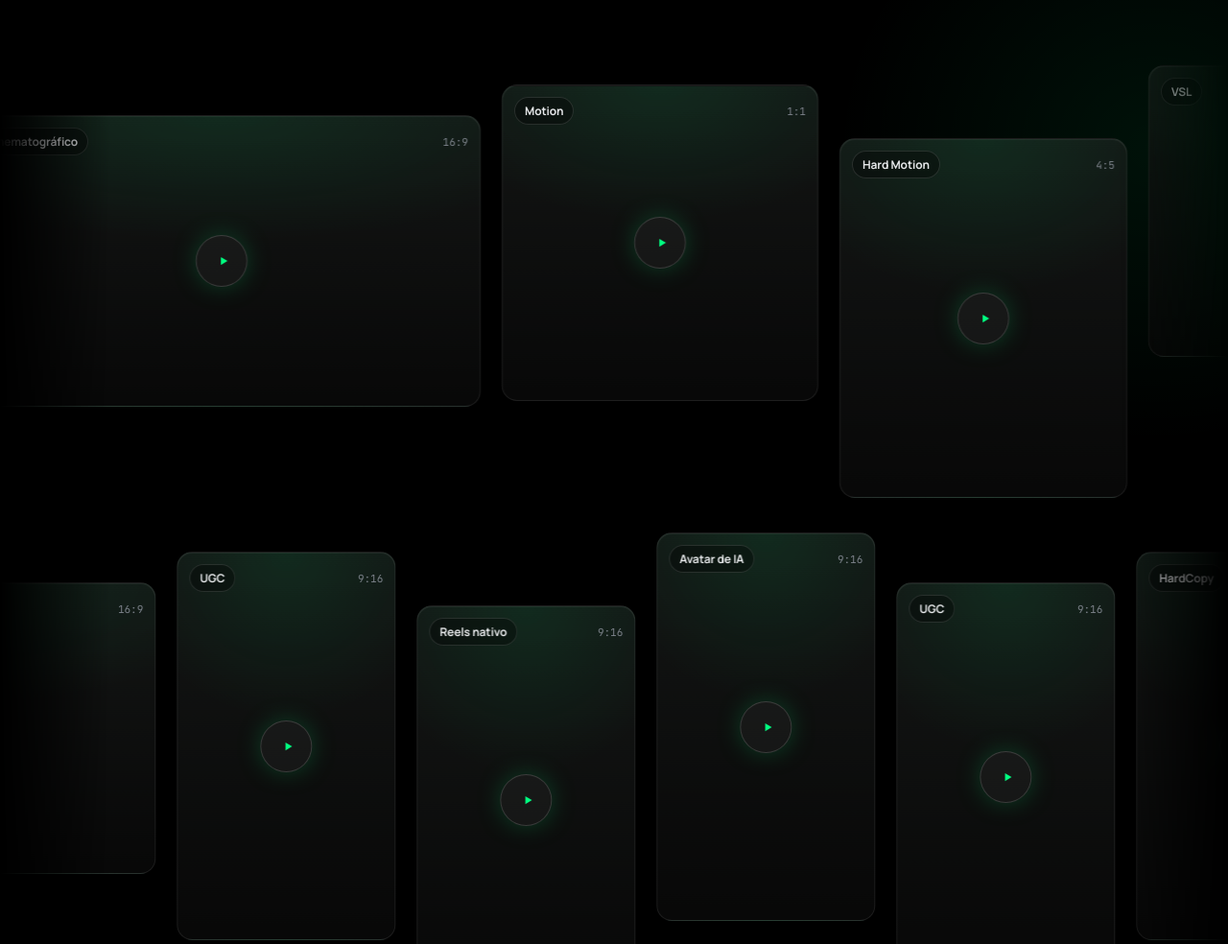
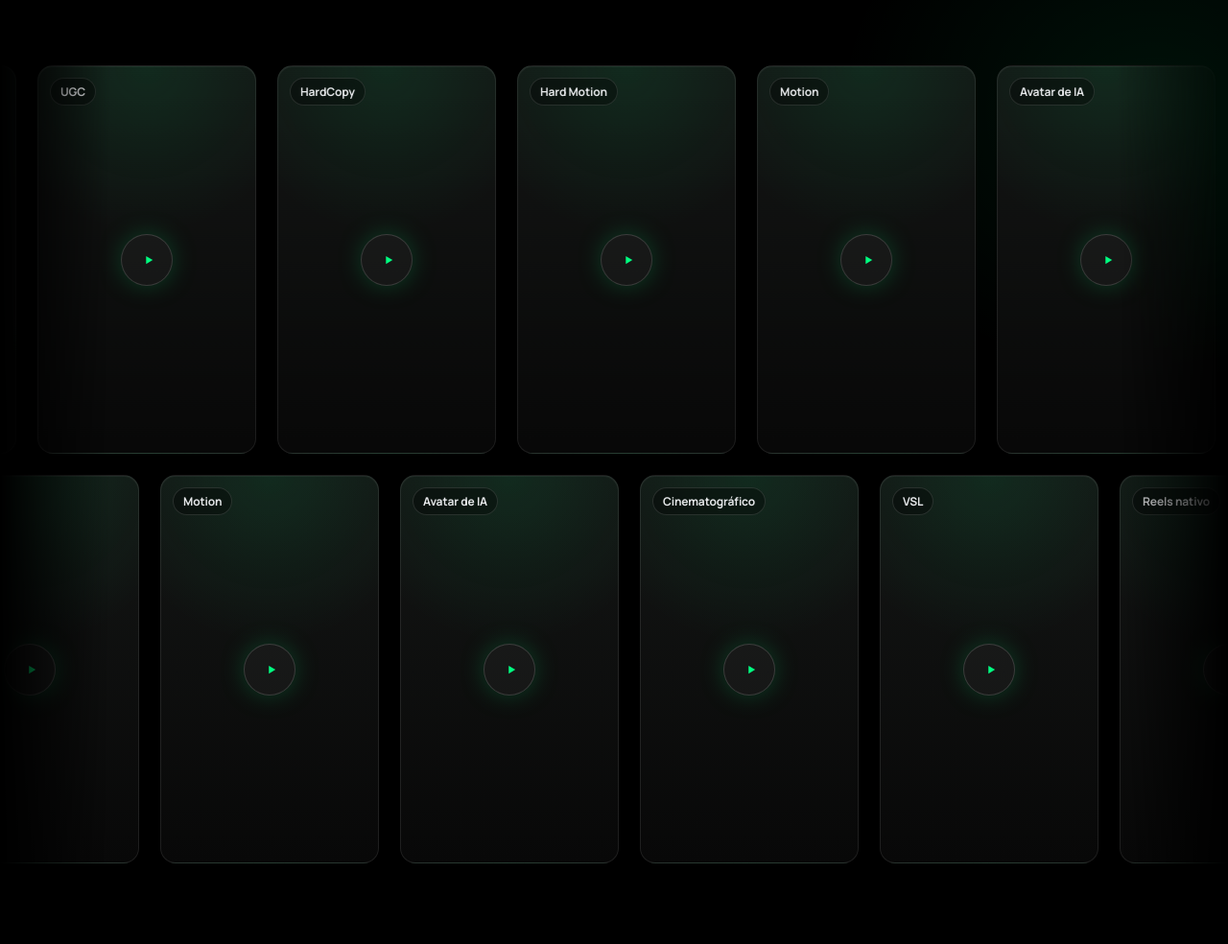
Before and after one commit to Wallacekpk/PH-Creative, a plain HTML site: page site/index.html in a window 1280 px wide. Shown: the part 1192-2176 px from the top of the page at 96% size. Drawn offline with Linux system fonts and the light colour scheme.

Commit message:
Galeria: todas as molduras verticais (9:16), alinhadas e sem selo de proporção
Cada fileira passa pelos 8 estilos antes de repetir; 3 molduras por estilo.

Co-Authored-By: Claude Opus 5.5 <noreply@anthropic.com>
Claude-Session: https://claude.ai/code/session_01Ly3fcKeWhYjFg8f9BYTGSm

```diff
--- a/site/assets/css/site.css
+++ b/site/assets/css/site.css
@@ -114,7 +114,7 @@ a{color:#00ff81}a:hover{color:#00d16e}
 .wall{position:relative;overflow:hidden;padding:24px 0 40px;-webkit-mask-image:linear-gradient(90deg,transparent 0,#000 9%,#000 91%,transparent 100%);mask-image:linear-gradient(90deg,transparent 0,#000 9%,#000 91%,transparent 100%)}
 .wall-row{display:flex;align-items:flex-start;width:max-content;will-change:transform}
 .row-a{animation:mq 95s linear infinite}
-.row-b{animation:mq 120s linear infinite reverse;margin-top:6px}
+.row-b{animation:mq 120s linear infinite reverse;margin-top:22px}
 .wall:hover .wall-row,.wall:focus-within .wall-row{animation-play-state:paused}
 .is-static .wall-row{animation:none}
 @keyframes mq{to{transform:translateX(-50%)}}
--- a/site/assets/js/dados.js
+++ b/site/assets/js/dados.js
@@ -25,13 +25,13 @@
         arquivo: caminho do MP4. Exemplo: 'videos/transportadora.mp4'
         poster: imagem de capa (opcional)
         estilo: igual ao nome de um item de ESTILOS
-        titulo, duracao
-        proporcao: '9:16', '4:5', '1:1' ou '16:9'
+        titulo, duracao (aparecem ao passar o mouse)
+      Todas as molduras são verticais (9:16). Use vídeos verticais.
       Com arquivo preenchido, o item toca sozinho na galeria e abre com
       som ao clicar. A galeria duplica os itens para o movimento infinito.
 
    As 24 molduras abaixo estão VAZIAS, esperando os vídeos reais.
-   Cada uma já tem estilo e proporção. Para preencher, coloque o
+   São 3 por estilo, todas verticais, e cada uma já tem o seu estilo. Para preencher, coloque o
    caminho do MP4 em arquivo e, se quiser, uma imagem de capa em poster.
    Moldura sem arquivo e sem poster aparece vazia na página.
    ================================================================== */
@@ -50,30 +50,30 @@ window.PH_DADOS = {
   },
 
   VIDEO_WORKS: [
-    { id: 'trabalho-01', arquivo: '', poster: '', estilo: 'HardCopy', titulo: '', duracao: '', proporcao: '9:16' },
-    { id: 'trabalho-02', arquivo: '', poster: '', estilo: 'UGC', titulo: '', duracao: '', proporcao: '9:16' },
-    { id: 'trabalho-03', arquivo: '', poster: '', estilo: 'Cinematográfico', titulo: '', duracao: '', proporcao: '16:9' },
-    { id: 'trabalho-04', arquivo: '', poster: '', estilo: 'Reels nativo', titulo: '', duracao: '', proporcao: '9:16' },
-    { id: 'trabalho-05', arquivo: '', poster: '', estilo: 'Motion', titulo: '', duracao: '', proporcao: '1:1' },
-    { id: 'trabalho-06', arquivo: '', poster: '', estilo: 'Avatar de IA', titulo: '', duracao: '', proporcao: '9:16' },
-    { id: 'trabalho-07', arquivo: '', poster: '', estilo: 'Hard Motion', titulo: '', duracao: '', proporcao: '4:5' },
-    { id: 'trabalho-08', arquivo: '', poster: '', estilo: 'UGC', titulo: '', duracao: '', proporcao: '9:16' },
-    { id: 'trabalho-09', arquivo: '', poster: '', estilo: 'VSL', titulo: '', duracao: '', proporcao: '16:9' },
-    { id: 'trabalho-10', arquivo: '', poster: '', estilo: 'HardCopy', titulo: '', duracao: '', proporcao: '9:16' },
-    { id: 'trabalho-11', arquivo: '', poster: '', estilo: 'Cinematográfico', titulo: '', duracao: '', proporcao: '9:16' },
-    { id: 'trabalho-12', arquivo: '', poster: '', estilo: 'Reels nativo', titulo: '', duracao: '', proporcao: '9:16' },
-    { id: 'trabalho-13', arquivo: '', poster: '', estilo: 'Motion', titulo: '', duracao: '', proporcao: '9:16' },
-    { id: 'trabalho-14', arquivo: '', poster: '', estilo: 'Avatar de IA', titulo: '', duracao: '', proporcao: '9:16' },
-    { id: 'trabalho-15', arquivo: '', poster: '', estilo: 'Hard Motion', titulo: '', duracao: '', proporcao: '9:16' },
-    { id: 'trabalho-16', arquivo: '', poster: '', estilo: 'UGC', titulo: '', duracao: '', proporcao: '9:16' },
-    { id: 'trabalho-17', arquivo: '', poster: '', estilo: 'VSL', titulo: '', duracao: '', proporcao: '16:9' },
-    { id: 'trabalho-18', arquivo: '', poster: '', estilo: 'HardCopy', titulo: '', duracao: '', proporcao: '9:16' },
-    { id: 'trabalho-19', arquivo: '', poster: '', estilo: 'Cinematográfico', titulo: '', duracao: '', proporcao: '9:16' },
-    { id: 'trabalho-20', arquivo: '', poster: '', estilo: 'Reels nativo', titulo: '', duracao: '', proporcao: '9:16' },
-    { id: 'trabalho-21', arquivo: '', poster: '', estilo: 'Motion', titulo: '', duracao: '', proporcao: '9:16' },
-    { id: 'trabalho-22', arquivo: '', poster: '', estilo: 'Avatar de IA', titulo: '', duracao: '', proporcao: '9:16' },
-    { id: 'trabalho-23', arquivo: '', poster: '', estilo: 'Hard Motion', titulo: '', duracao: '', proporcao: '9:16' },
-    { id: 'trabalho-24', arquivo: '', poster: '', estilo: 'VSL', titulo: '', duracao: '', proporcao: '16:9' }
+    { id: 'trabalho-01', arquivo: '', poster: '', estilo: 'Reels nativo', titulo: '', duracao: '' },
+    { id: 'trabalho-02', arquivo: '', poster: '', estilo: 'Motion', titulo: '', duracao: '' },
+    { id: 'trabalho-03', arquivo: '', poster: '', estilo: 'UGC', titulo: '', duracao: '' },
+    { id: 'trabalho-04', arquivo: '', poster: '', estilo: 'Avatar de IA', titulo: '', duracao: '' },
+    { id: 'trabalho-05', arquivo: '', poster: '', estilo: 'HardCopy', titulo: '', duracao: '' },
+    { id: 'trabalho-06', arquivo: '', poster: '', estilo: 'Cinematográfico', titulo: '', duracao: '' },
+    { id: 'trabalho-07', arquivo: '', poster: '', estilo: 'Hard Motion', titulo: '', duracao: '' },
+    { id: 'trabalho-08', arquivo: '', poster: '', estilo: 'VSL', titulo: '', duracao: '' },
+    { id: 'trabalho-09', arquivo: '', poster: '', estilo: 'Motion', titulo: '', duracao: '' },
+    { id: 'trabalho-10', arquivo: '', poster: '', estilo: 'Reels nativo', titulo: '', duracao: '' },
+    { id: 'trabalho-11', arquivo: '', poster: '', estilo: 'Avatar de IA', titulo: '', duracao: '' },
+    { id: 'trabalho-12', arquivo: '', poster: '', estilo: 'UGC', titulo: '', duracao: '' },
+    { id: 'trabalho-13', arquivo: '', poster: '', estilo: 'Cinematográfico', titulo: '', duracao: '' },
+    { id: 'trabalho-14', arquivo: '', poster: '', estilo: 'HardCopy', titulo: '', duracao: '' },
+    { id: 'trabalho-15', arquivo: '', poster: '', estilo: 'VSL', titulo: '', duracao: '' },
+    { id: 'trabalho-16', arquivo: '', poster: '', estilo: 'Hard Motion', titulo: '', duracao: '' },
+    { id: 'trabalho-17', arquivo: '', poster: '', estilo: 'Reels nativo', titulo: '', duracao: '' },
+    { id: 'trabalho-18', arquivo: '', poster: '', estilo: 'Motion', titulo: '', duracao: '' },
+    { id: 'trabalho-19', arquivo: '', poster: '', estilo: 'UGC', titulo: '', duracao: '' },
+    { id: 'trabalho-20', arquivo: '', poster: '', estilo: 'Avatar de IA', titulo: '', duracao: '' },
+    { id: 'trabalho-21', arquivo: '', poster: '', estilo: 'HardCopy', titulo: '', duracao: '' },
+    { id: 'trabalho-22', arquivo: '', poster: '', estilo: 'Cinematográfico', titulo: '', duracao: '' },
+    { id: 'trabalho-23', arquivo: '', poster: '', estilo: 'Hard Motion', titulo: '', duracao: '' },
+    { id: 'trabalho-24', arquivo: '', poster: '', estilo: 'VSL', titulo: '', duracao: '' }
   ],
 
   /* Preços e prazos: troque os [R$ 00] e [PRAZO] pelos valores reais.
--- a/site/assets/js/site.js
+++ b/site/assets/js/site.js
@@ -28,7 +28,6 @@
     });
   };
   var norm = function (s) { return String(s || '').toLowerCase().normalize('NFD').replace(/[̀-ͯ]/g, '').trim(); };
-  var RATIO = { '9:16': 'r916', '4:5': 'r45', '1:1': 'r11', '16:9': 'r169' };
   var ARROW = '<svg class="arr" width="18" height="18" viewBox="0 0 24 24" fill="none" stroke="currentColor" stroke-width="2" stroke-linecap="round" stroke-linejoin="round" aria-hidden="true"><path d="M5 12h14M13 6l6 6-6 6"></path></svg>';
   var ARROW_SM = '<svg class="ar" width="20" height="20" viewBox="0 0 24 24" fill="none" stroke="currentColor" stroke-width="2" stroke-linecap="round" stroke-linejoin="round" aria-hidden="true"><path d="M5 12h14M13 6l6 6-6 6"></path></svg>';
 
@@ -97,9 +96,8 @@
     var half = [];
     while (half.length < 8) half = half.concat(list);
     var make = function (dup) {
-      return half.map(function (w, i) {
-        var cls = 'tile ' + (RATIO[w.proporcao] || 'r916') + ' off' + ((i + shift) % 4);
-        return '<div class="' + cls + '"' + (dup ? ' aria-hidden="true"' : '') + '>' + media(w, dup, true) + '</div>';
+      return half.map(function (w) {
+        return '<div class="tile r916"' + (dup ? ' aria-hidden="true"' : '') + '>' + media(w, dup) + '</div>';
       }).join('');
     };
     return make(false) + make(true);
```
Also changed, not shown: 1 other file.
